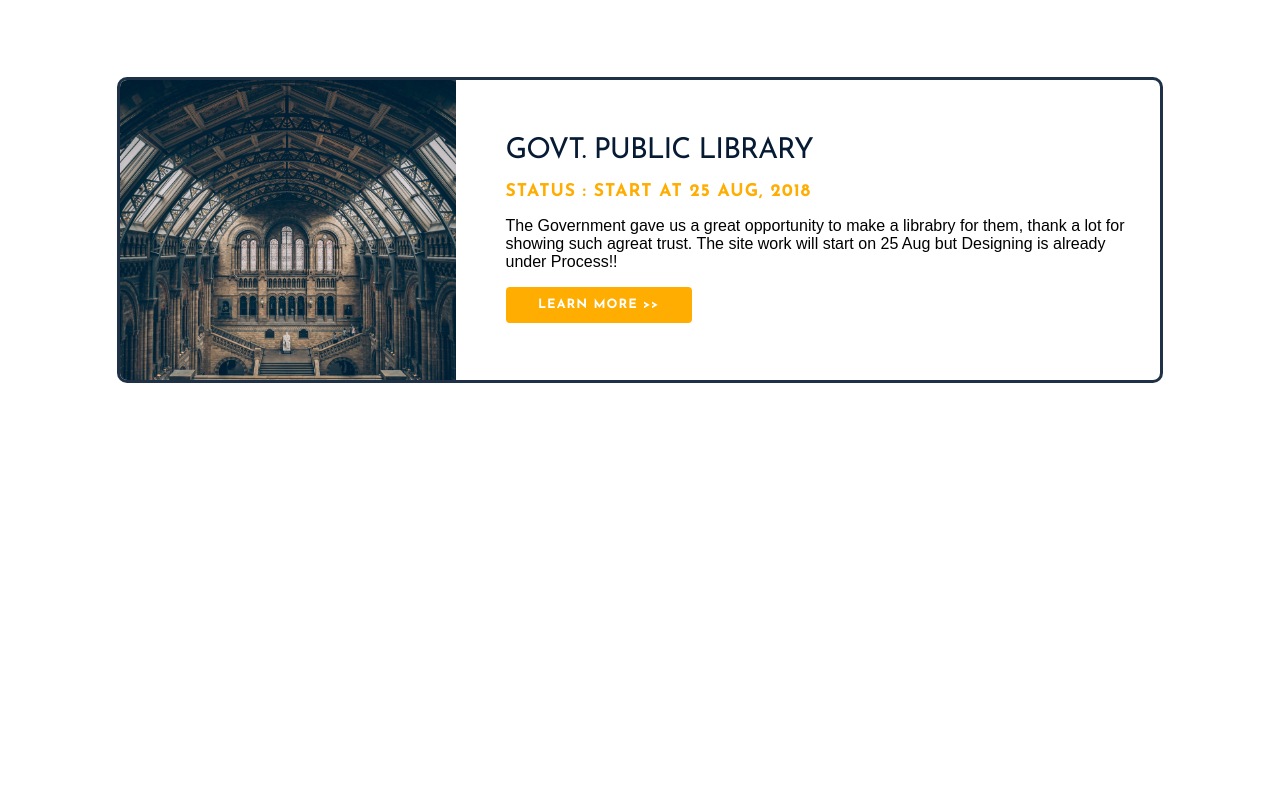
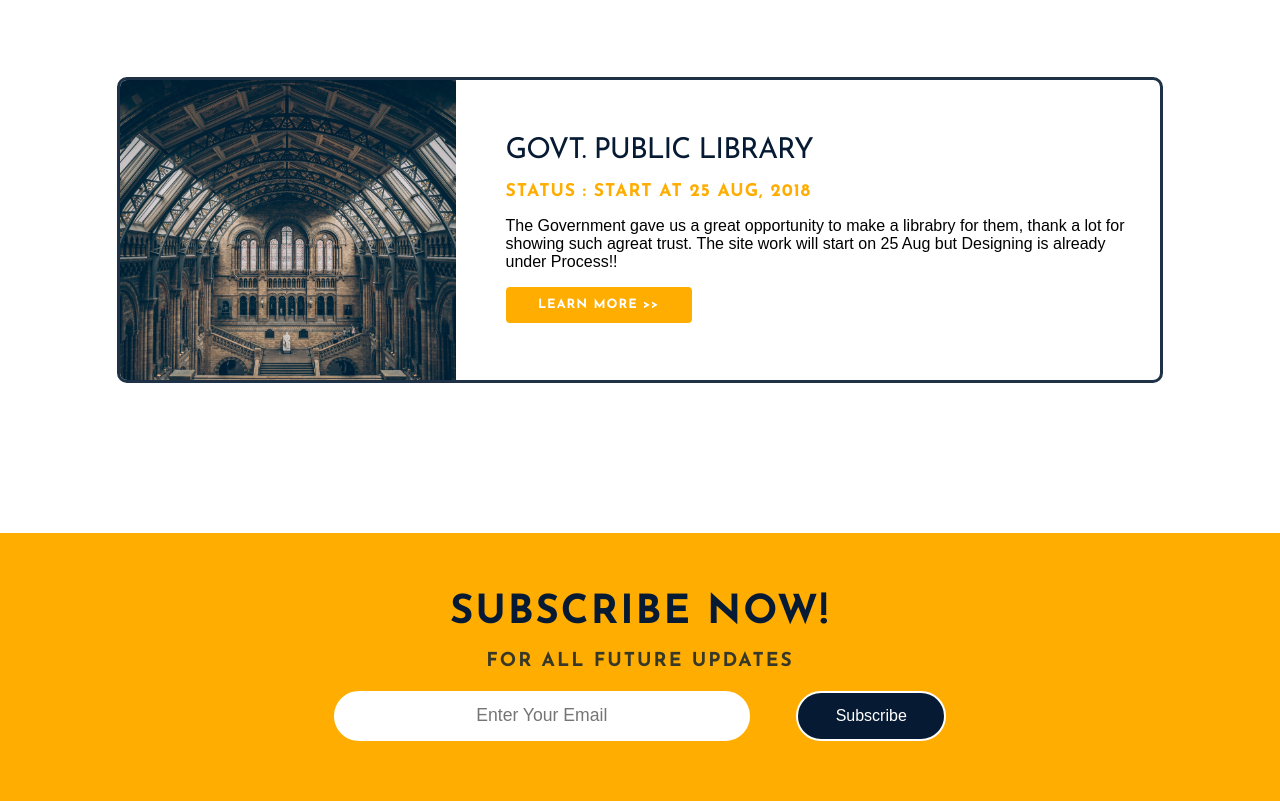
Before and after one commit to harshPPatel/sun-shine-builders, a website: page source/pug/index.pug in a window 1280 px wide. Shown: the part 2581-3382 px from the top of the page. Before the commit the page ends 3114 px from the top, so only its background shows below. Drawn offline with nearby package versions, Linux system fonts and the light colour scheme; files that its build step writes are made by us from their sources; files whose address does not match are found by name; a web font is replaced by a local one.

Commit message:
Subscribe Section is Added!

```diff
--- a/source/pug/includes/subscribe.pug
+++ b/source/pug/includes/subscribe.pug
@@ -0,0 +1,7 @@
+section.dark-section.subscribe-section
+  .row
+    h2 Subscribe Now!
+    p.kicker For All Future Updates
+    form.subscribe-form
+      input(type="email" required placeholder="Enter Your Email")
+      input(type="submit" value="Subscribe").btn.btn-secondary-solid
--- a/source/sass/4-layout/_4-layout-dir.sass
+++ b/source/sass/4-layout/_4-layout-dir.sass
@@ -2,3 +2,4 @@
 @import "about"
 @import "skills"
 @import "projects"
+@import "subscribe"
--- /dev/null
+++ b/source/sass/4-layout/_subscribe.sass
@@ -0,0 +1,42 @@
+.subscribe-section
+  padding: 60px 0
+  text-align: center
+  letter-spacing: 2px
+  h2
+    &::after
+      display: none
+
+  .kicker
+    color: $secondary-color
+    text-transform: uppercase
+    opacity: 0.8
+    font:
+      size: 1.2em
+      family: $josefin-font-family
+      weight: bold
+
+  .subscribe-form
+    margin-top: 20px
+
+  input[type="email"],
+  input[type="submit"]
+    box-sizing: border-box
+    outline: none
+    border: 2px solid $white-color
+    border-radius: 100px
+    height: 50px
+    text-align: center
+    +transition(all, 0.3s, ease)
+    &:focus,
+    &:hover
+      +box-shadow(1px, 1px, 10px, 0, $secondary-color)
+
+  input[type="email"]
+    color: $secondary-color
+    font-size: 1.1em
+    width: 40%
+    margin-right: 40px
+
+  input[type="submit"].btn
+    width: 150px
+    background-color: $secondary-color
```
Also changed, not shown: build/assets/css/style.css, build/index.html, source/pug/includes/subscribe.html, source/pug/index.html.
